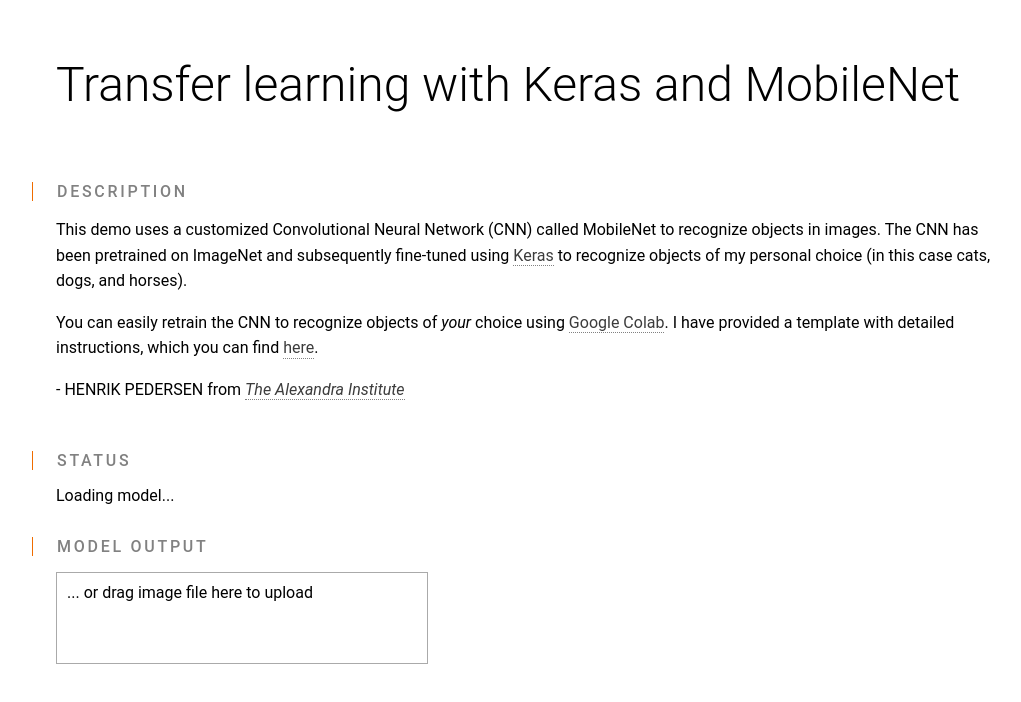
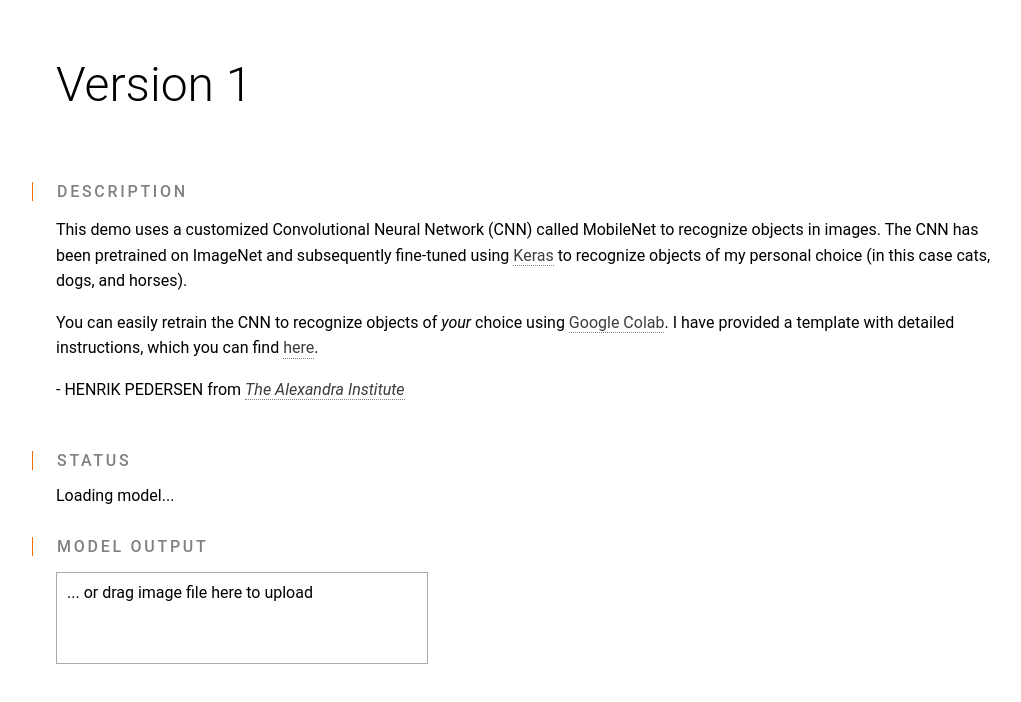
Before and after one commit to alueg/alueg.github.io, a website built with Parcel: page transferlearning/index.html in a window 1280 px wide. Shown: the whole page, without its empty margins (4-1025 px from the left). Built offline with nearby package versions, Linux system fonts and the light colour scheme; a script that the page names is missing.

Commit message:
check for version

```diff
--- a/transferlearning/index.html
+++ b/transferlearning/index.html
@@ -61,7 +61,7 @@
 <body>
   <div class="tfjs-example-container">
     <section class='title-area'>
-      <h1>Transfer learning with Keras and MobileNet</h1>
+      <h1>Version 1</h1>
     </section>
 
     <section>
```
